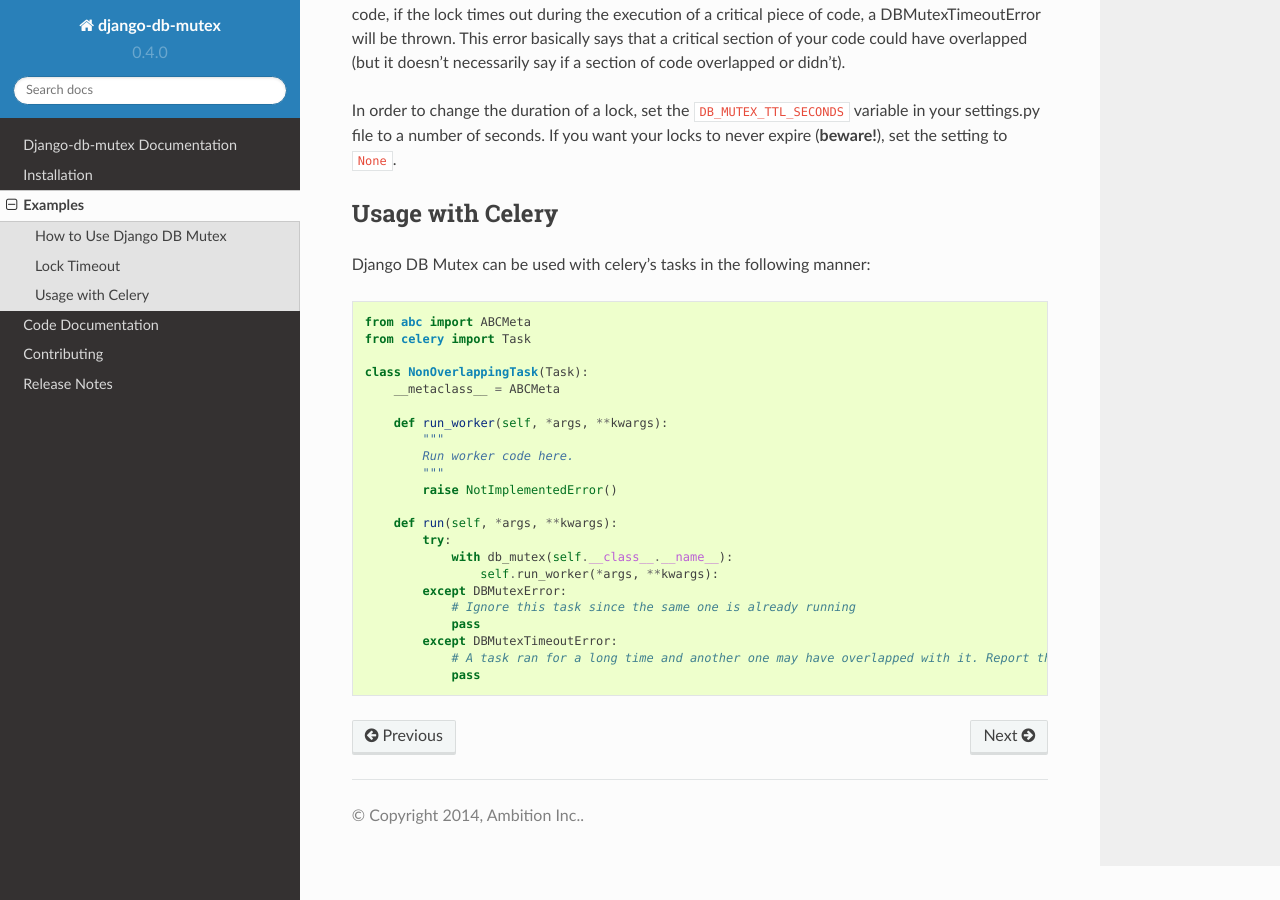
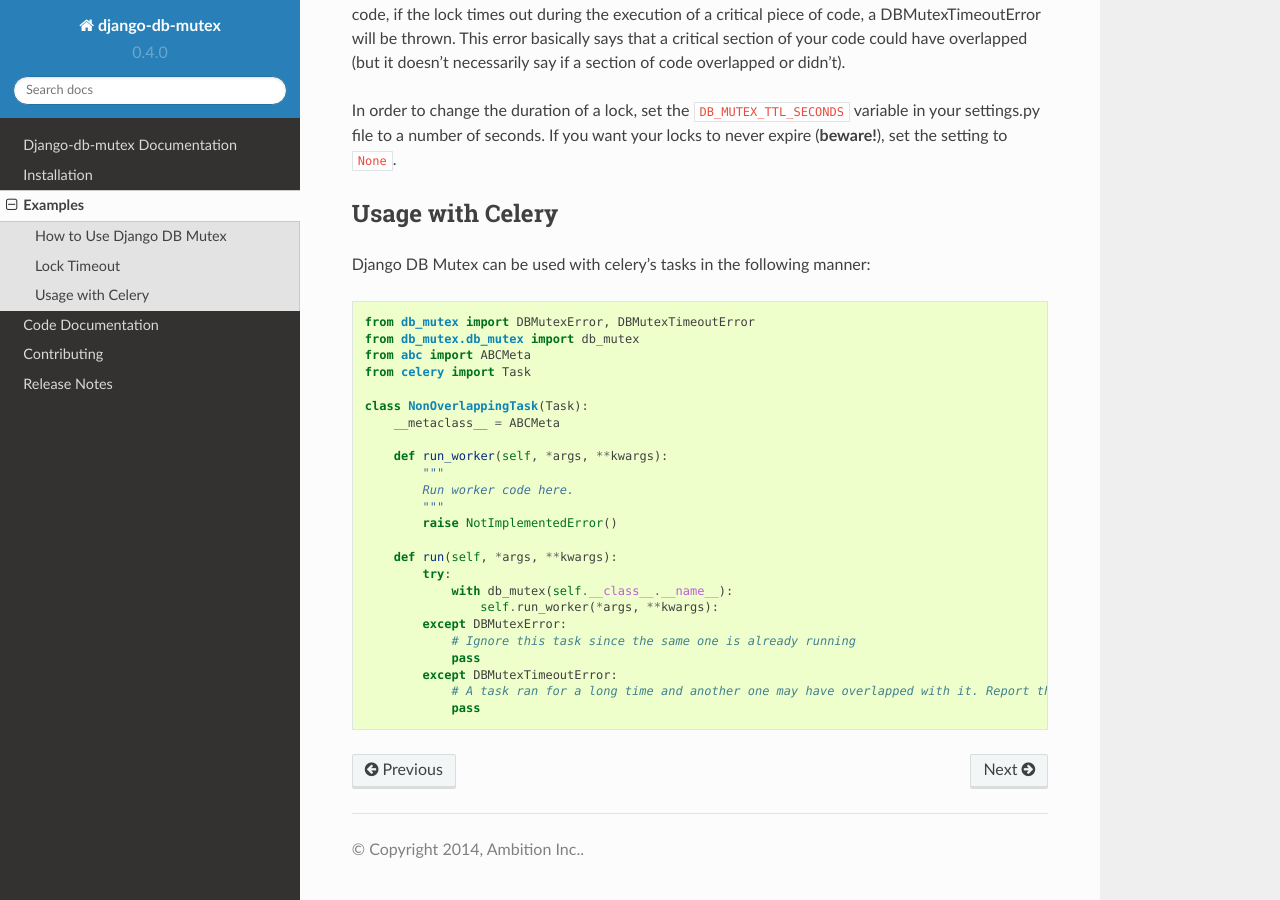
Before and after one commit to ambitioninc/django-db-mutex, a Sphinx documentation site: the page built from docs/examples.rst, in a window 1280 px wide and 900 px high, scrolled down 1125 px. Built offline with Sphinx 7.4.7 and the Read the Docs theme 2.0.0, drawn with Linux system fonts in a browser that asks for light colours.

Commit message:
Minor documentation fix
import of db_mutex was missed

```diff
--- a/docs/examples.rst
+++ b/docs/examples.rst
@@ -69,6 +69,8 @@
 
 .. code-block:: python
 
+    from db_mutex import DBMutexError, DBMutexTimeoutError
+    from db_mutex.db_mutex import db_mutex
     from abc import ABCMeta
     from celery import Task
 
```
